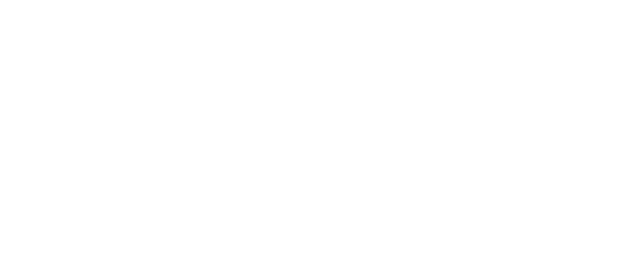
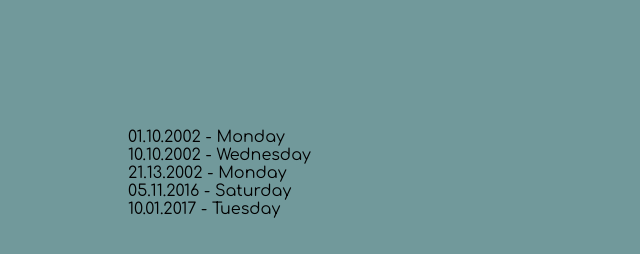
Before and after one commit to LachezarUzunov/dev-js-tasks, a plain HTML site: page task3/index.html in a window 1280 px wide. Shown: the whole page, without its empty margins (0-640 px from the left). Drawn offline with Linux system fonts and the light colour scheme.

Commit message:
adding task3

```diff
--- a/task3/app.js
+++ b/task3/app.js
@@ -3,5 +3,46 @@ function solve() {
     { date: "10.01.2017", dayOfWeek: "Tuesday" },
     { date: "05.11.2016", dayOfWeek: "Saturday" },
     { date: "21.13.2002", dayOfWeek: "Monday" },
+    { date: "10.10.2002", dayOfWeek: "Wednesday" },
+    { date: "01.10.2002", dayOfWeek: "Monday" },
   ];
+
+  const sorted = arr.sort((a, b) => {
+    const firstSplitted = a.date.split(".");
+    const secondSplitted = b.date.split(".");
+
+    const yearOne = Number(firstSplitted[2]);
+    const yearTwo = Number(secondSplitted[2]);
+    const monthOne = Number(firstSplitted[1]);
+    const monthTwo = Number(secondSplitted[1]);
+    const dayOne = Number(firstSplitted[0]);
+    const dayTwo = Number(secondSplitted[0]);
+
+    if (yearOne > yearTwo) {
+      return 1;
+    } else if (yearOne < yearTwo) {
+      return -1;
+    } else if (yearOne == yearTwo) {
+      if (monthOne > monthTwo) {
+        return 1;
+      } else if (monthOne < monthTwo) {
+        return -1;
+      } else if (monthOne == monthTwo) {
+        if (dayOne > dayTwo) {
+          return 1;
+        } else if (dayOne < dayTwo) {
+          return -1;
+        } else {
+          return 0;
+        }
+      }
+    }
+  });
+
+  const div = document.querySelector(".text");
+  sorted.forEach((el) => {
+    const para = document.createElement("p");
+    para.textContent = `${el.date} - ${el.dayOfWeek}`;
+    div.appendChild(para);
+  });
 }
--- a/task3/index.html
+++ b/task3/index.html
@@ -6,7 +6,9 @@
     <meta name="viewport" content="width=device-width, initial-scale=1.0" />
     <link rel="stylesheet" href="style.css" />
     <script src="app.js"></script>
-    <title>Document</title>
+    <title>Task 3</title>
   </head>
-  <body onload="solve()"></body>
+  <body class="body" onload="solve()">
+    <div class="text"></div>
+  </body>
 </html>
--- a/task3/style.css
+++ b/task3/style.css
@@ -0,0 +1,15 @@
+@import url("https://fonts.googleapis.com/css2?family=Comfortaa:wght@300;400;500;600;700&display=swap");
+
+*,
+*::before,
+*::after {
+  margin: 0;
+  padding: 0;
+  box-sizing: border-box;
+}
+
+.body {
+  background-color: #71999b;
+  padding: 8rem;
+  font-family: "Comfortaa", cursive;
+}
```
